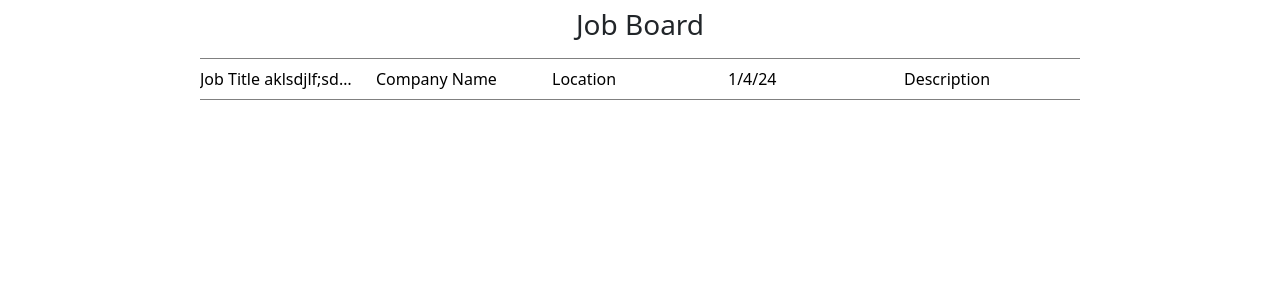
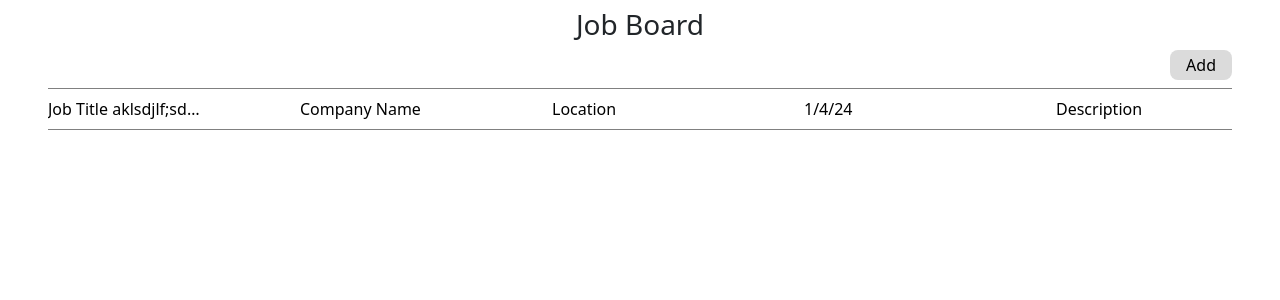
Before and after one commit to chrisMartinezDev/django-job-board-web-application, a Django app: page / in a window 1280 px wide. Shown: the top 300 px of the page. Run offline with Django 5.2, Linux system fonts and the light colour scheme.

Commit message:
(Task) Creating forms for each job listing and passing job ID to the jobListing view

```diff
--- a/app_jobBoard/admin.py
+++ b/app_jobBoard/admin.py
@@ -1,6 +1,6 @@
 from django.contrib import admin
-from .models import JobListing
+from .models import Job
 
 # Register your models here.
 
-admin.site.register(JobListing)
+admin.site.register(Job)
--- a/app_jobBoard/models.py
+++ b/app_jobBoard/models.py
@@ -2,7 +2,7 @@ from django.db import models
 
 # Create your models here.
 
-class JobListing(models.Model):
+class Job(models.Model):
     title = models.CharField(max_length=1000)
     companyName = models.CharField(max_length=500)
     description = models.CharField(max_length=5000)
--- a/app_jobBoard/static/style.css
+++ b/app_jobBoard/static/style.css
@@ -2,7 +2,20 @@ body {
     display: flex;
     flex-direction: column;
     align-items: center;
-    padding: .5rem;
+    padding: .5rem 3rem;
+}
+
+/* index.html */
+
+.btn-add-job {
+    align-self: flex-end;
+}
+
+.btn-add-job > button {
+    border: none;
+    border-radius: .5rem;
+    background-color: rgb(219, 219, 219);
+    padding: .2rem 1rem;
 }
 
 .job-listings {
@@ -10,6 +23,7 @@ body {
     margin-top: .5rem !important;
     border-top: solid .05rem gray;
     padding: 0rem;
+    width: 100%;
 }
 
 .job-listing {
--- a/app_jobBoard/templates/base.html
+++ b/app_jobBoard/templates/base.html
@@ -3,7 +3,7 @@
   <head>
     <meta charset="utf-8">
     <meta name="viewport" content="width=device-width, initial-scale=1">
-    <title>{% block title %}{% endblock %}</title>
+    <title>{% block title %}Job Board{% endblock %}</title>
 
     <link href="static/style.css" rel="stylesheet">
     <link href="https://cdn.jsdelivr.net/npm/bootstrap@5.3.2/dist/css/bootstrap.min.css" rel="stylesheet" integrity="sha384-T3c6CoIi6uLrA9TneNEoa7RxnatzjcDSCmG1MXxSR1GAsXEV/Dwwykc2MPK8M2HN" crossorigin="anonymous">
--- a/app_jobBoard/templates/index.html
+++ b/app_jobBoard/templates/index.html
@@ -1,21 +1,23 @@
-{% extends "base.html" %} {% block title %}Job Board{% endblock %}
+{% extends "base.html" %}
 
 {% block content %}
 
     <h3>Job Board</h3>
 
+    <a href="{% url 'Add Job Form' %}" class="btn-add-job">
+        <button>Add</button>
+    </a>
+
     <ul class="job-listings">
         {% for job in jobListings %}
             <li>
-                <a href="{% url 'Job Listing' %}">
+                <a href="{% url 'Job Listing' job.id %}">
                     <div class="job-listing">
-
                         <p class="row-item-1">{{ job.title }}</p>
                         <p class="row-item-2">{{ job.companyName }}</p>
                         <p class="row-item-4">{{ job.location }}</p>
                         <p class="row-item-5">{{ job.applicationDeadline }}</p>
                         <p class="row-item-3">{{ job.description }}</p>
-
                     </div>
                 </a>
             </li>
--- a/app_jobBoard/urls.py
+++ b/app_jobBoard/urls.py
@@ -3,5 +3,7 @@ from . import views
 
 urlpatterns = [
     path("", views.HomePage, name="Home Page"),
-    path("job_listing", views.JobListing, name="Job Listing"),
+    path("job_listing/<str:jobID>/", views.Job, name="Job Listing"),
+    path("add_job_form/", views.AddJobForm, name="Add Job Form"),
+    path("add_job/", views.AddJob, name="Add Job"),
 ]
--- a/app_jobBoard/views.py
+++ b/app_jobBoard/views.py
@@ -1,22 +1,32 @@
-from django.shortcuts import render
-from .models import JobListing
+from django.shortcuts import render, redirect
+from .models import Job
 
 # Create your views here.
 
 def HomePage(request):
-    # jobListings = JobListing.objects.all()
-
     jobListings = [
         {
+            "id": 1,
             "title": "Job Title aklsdjlf;sdkl;fsdkl;fjkl;saflk;skl;fskl;adfl;kasjf",
             "companyName": "Company Name",
             "description": "Description",
             "location": "Location",
             "applicationDeadline": "1/4/24",
-        }
+        },
     ]
+
+    # jobListings = Job.objects.all()
 
     return render(request, "index.html", { "jobListings": jobListings })
 
-def JobListing(request):
-        return render(request, "jobListing.html", { "": "" })
+def AddJobForm(request):
+    return render(request, "addJobForm.html")
+
+def AddJob(request):
+    return redirect("index.html")
+
+def Job(request, jobID):
+    context = {}
+    # context["job"] = Job.objects.get(id=jobID)
+
+    return render(request, "jobListing.html", context)
```
Also changed, not shown: other parts of app_jobBoard/static/style.css (+36 -5 lines), app_jobBoard/templates/addJobForm.html (added, +26 -0 lines), app_jobBoard/templates/jobListing.html (+16 -1 lines), app_jobBoard/migrations/0002_rename_joblisting_job.py (added), db.sqlite3.
